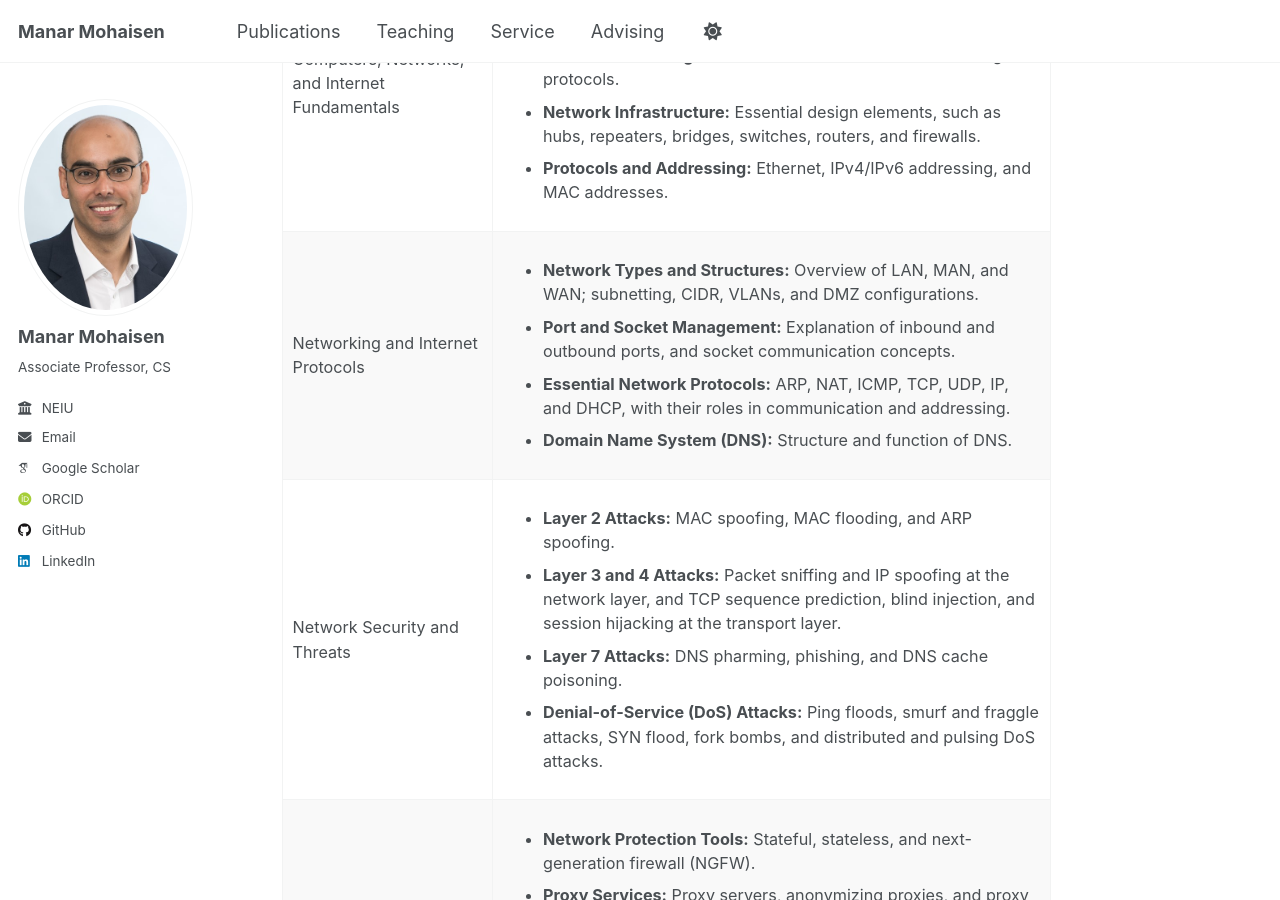
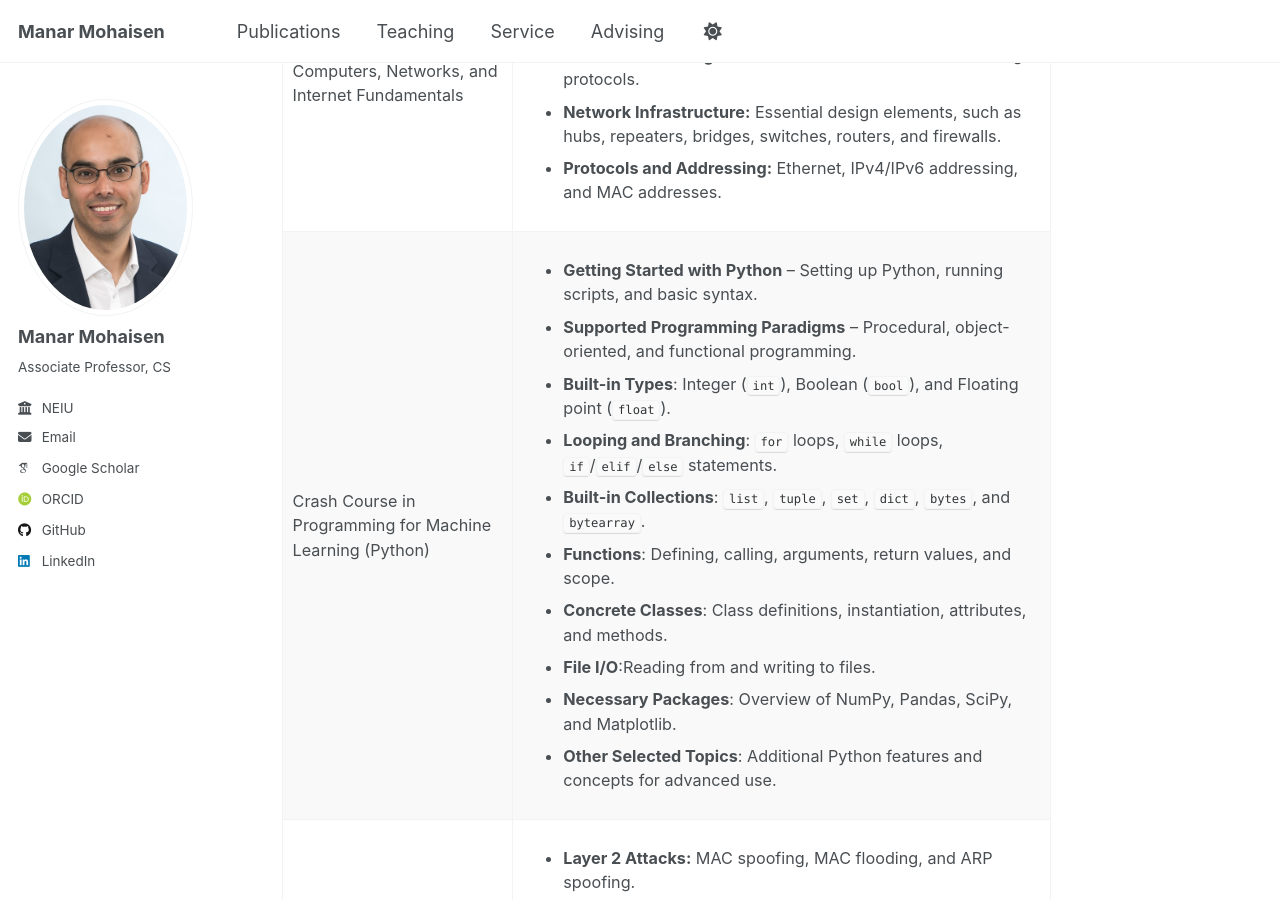
Before and after one commit to manarmohaisen/manarmohaisen.github.io, a Jekyll site: the page built from _teaching/comp479.md, in a window 1280 px wide and 900 px high, scrolled down 993 px. Built offline with Jekyll 4.4.1, drawn with Linux system fonts in a browser that asks for light colours; some web fonts are replaced; a script that is not in the unit is left out; some of the changed text lies outside the part shown.

Commit message:
Update comp479.md

```diff
--- a/_teaching/comp479.md
+++ b/_teaching/comp479.md
@@ -21,7 +21,7 @@ Lectures
   </thead>
   <tbody>
     <tr style="background-color: #f9f9f9;">
-      <td style="padding: 10px;">Machine Learning types and project lifecycle</td>
+      <td style="padding: 10px;">Machine Learning Types and Project Lifecycle</td>
       <td style="padding: 10px;">
         <ul>
   <li><strong>Introduction to Machine Learning</strong>: Definition, goals, and core concepts of ML.</li>
@@ -49,14 +49,20 @@ Lectures
       </td>
     </tr>
     <tr style="background-color: #f9f9f9;">
-      <td style="padding: 10px;">Networking and Internet Protocols
+      <td style="padding: 10px;">Crash Course in Programming for Machine Learning (Python)
 </td>
       <td style="padding: 10px;">
-        <ul>
-  <li><strong>Network Types and Structures:</strong> Overview of LAN, MAN, and WAN; subnetting, CIDR, VLANs, and DMZ configurations.</li>
-  <li><strong>Port and Socket Management:</strong> Explanation of inbound and outbound ports, and socket communication concepts.</li>
-  <li><strong>Essential Network Protocols:</strong> ARP, NAT, ICMP, TCP, UDP, IP, and DHCP, with their roles in communication and addressing.</li>
-  <li><strong>Domain Name System (DNS):</strong> Structure and function of DNS.</li>
+<ul>
+  <li><strong>Getting Started with Python</strong> – Setting up Python, running scripts, and basic syntax.</li>
+  <li><strong>Supported Programming Paradigms</strong> – Procedural, object-oriented, and functional programming.</li>
+  <li><strong>Built-in Types</strong>: Integer (<code>int</code>), Boolean (<code>bool</code>), and Floating point (<code>float</code>).</li>
+  <li><strong>Looping and Branching</strong>: <code>for</code> loops, <code>while</code> loops, <code>if</code>/<code>elif</code>/<code>else</code> statements.</li>
+  <li><strong>Built-in Collections</strong>: <code>list</code>, <code>tuple</code>, <code>set</code>, <code>dict</code>, <code>bytes</code>, and <code>bytearray</code>.</li>
+  <li><strong>Functions</strong>: Defining, calling, arguments, return values, and scope.</li>
+  <li><strong>Concrete Classes</strong>: Class definitions, instantiation, attributes, and methods.</li>
+  <li><strong>File I/O</strong>:Reading from and writing to files.</li>
+  <li><strong>Necessary Packages</strong>: Overview of NumPy, Pandas, SciPy, and Matplotlib.</li>
+  <li><strong>Other Selected Topics</strong>: Additional Python features and concepts for advanced use.</li>
 </ul>
       </td>
     </tr>
```
